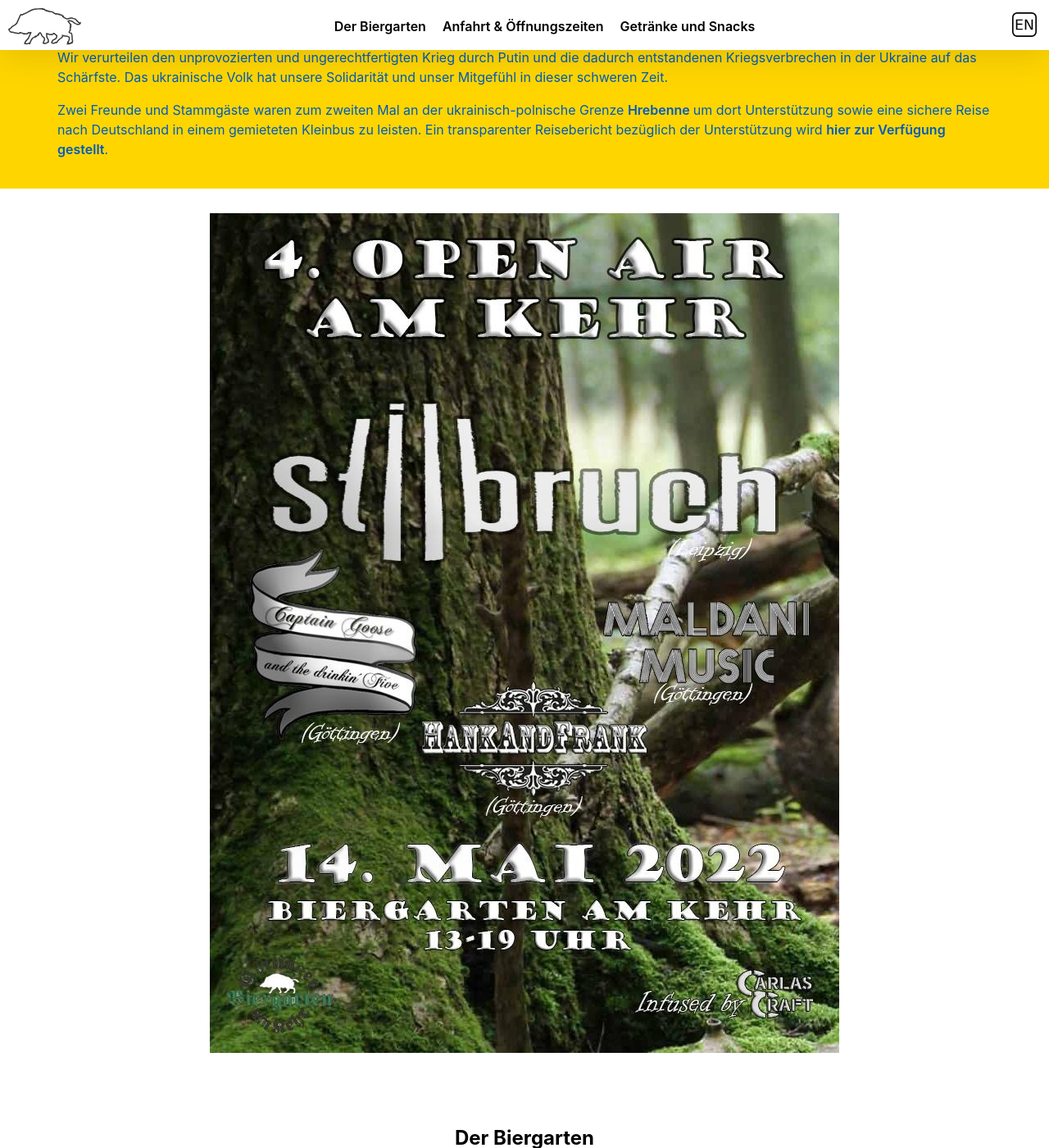
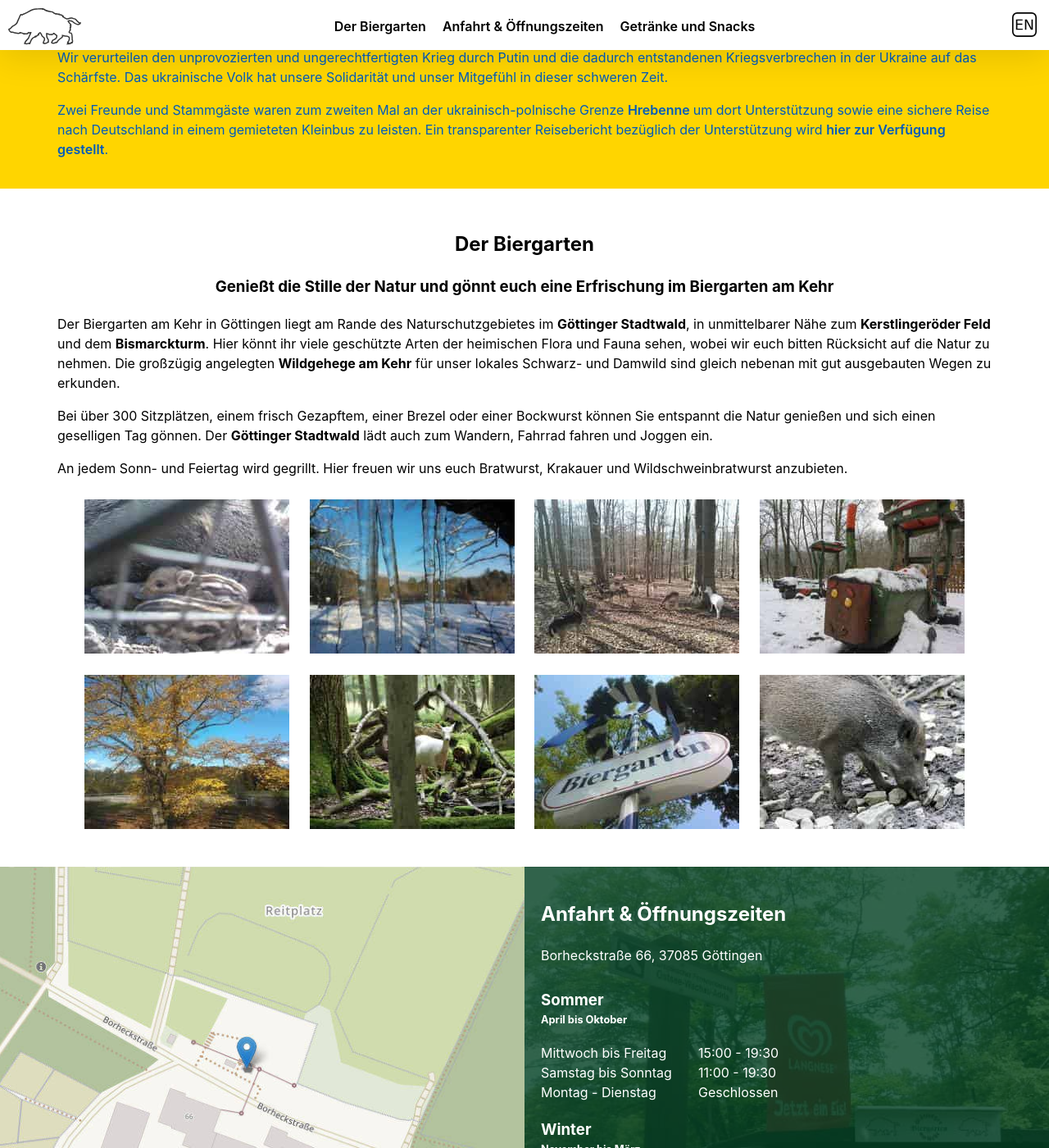
Before and after one commit to versable/kehr-website, a Jekyll site: the page built from index.html, in a window 1280 px wide and 1400 px high, scrolled down 654 px. Shown: the whole window at 82% size. Built offline with Jekyll 4.4.1, drawn with Linux system fonts in a browser that asks for light colours.

Commit message:
Remove festival banner

```diff
--- a/_sass/_base.scss
+++ b/_sass/_base.scss
@@ -88,10 +88,6 @@ h2[id] {
         z-index: 3;
         margin: 20px;
     }
-}
-
-.festival {
-    display: inline-block;
 }
 
 @include media-query-down($media-lg) {
--- a/en/index.html
+++ b/en/index.html
@@ -38,9 +38,6 @@ excerpt: >
     minibus. A transparent travel report regarding
     <a href="/en/ukraine">the Endorsement is provided here</a>.
     </p>
-</section>
-<section class="container section">
-    <img class="img-responsive" src="images/open-air-am-kehr-4.jpg" loading="lazy" alt="4. Open Air Am Kehr" style="display: inline-block">
 </section>
 <section class="container section">
     <h2 id="the-beer-garden">The beer garden</h2>
--- a/index.html
+++ b/index.html
@@ -35,9 +35,6 @@ layout: default
     der Unterstützung wird
     <a href="/ukraine">hier zur Verfügung gestellt</a>.
     </p>
-</section>
-<section class="container section">
-    <img class="img-responsive festival" src="images/open-air-am-kehr-4.jpg" width="768" height="1024" loading="lazy" alt="4. Open Air Am Kehr">
 </section>
 <section class="container section">
     <h2 id="der-biergarten">Der Biergarten</h2>
```
